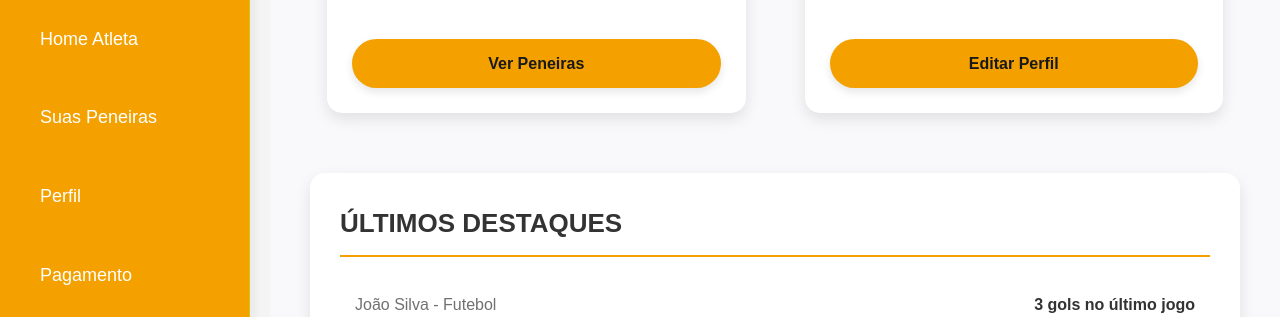
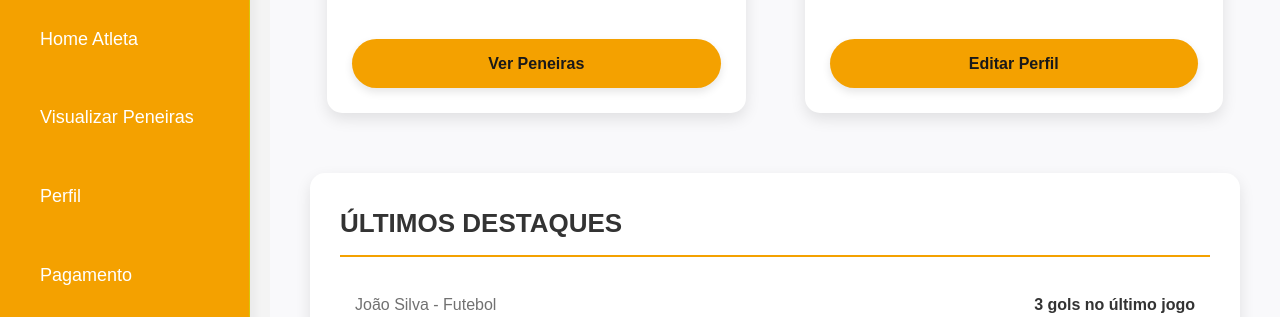
Before and after one commit to GuilhermeCalifoni-code/AtletEasy, a Flask app: page /atleta/home in a window 1280 px wide. Shown: the part 285-602 px from the top of the page. Run offline with Flask 3, Linux system fonts and the light colour scheme.

Commit message:
nada dms

```diff
--- a/AtletEasy/templates/HomeAtleta.html
+++ b/AtletEasy/templates/HomeAtleta.html
@@ -14,7 +14,7 @@
     <nav>
       <ul>
         <li><a href="{{ url_for('atleta.home_atleta') }}">Home Atleta</a></li>
-        <li><a href="{{ url_for('atleta.visualizar_peneiras') }}">Suas Peneiras</a></li>
+        <li><a href="{{ url_for('atleta.visualizar_peneiras') }}">Visualizar Peneiras</a></li>
         <li><a href="{{ url_for('atleta.perfil_atleta') }}">Perfil</a></li>
         <li><a href="{{ url_for('atleta.paga_atleta') }}">Pagamento</a></li>
         <li><a href="{{ url_for('atleta.confirmar_logout') }}" class="logout">Sair</a></li>
--- a/AtletEasy/templates/perfilAtleta.html
+++ b/AtletEasy/templates/perfilAtleta.html
@@ -14,7 +14,7 @@
         <nav>
           <ul>
             <li><a href="{{ url_for('atleta.home_atleta') }}">Home Atleta</a></li>
-            <li><a href="{{ url_for('atleta.visualizar_peneiras') }}">Suas Peneiras</a></li>
+            <li><a href="{{ url_for('atleta.visualizar_peneiras') }}">Visualizar Peneiras</a></li>
             <li><a href="{{ url_for('atleta.perfil_atleta') }}">Perfil</a></li>
             <li><a href="{{ url_for('atleta.paga_atleta') }}">Pagamento</a></li>
           </ul>
--- a/AtletEasy/templates/visualizarPeneiras.html
+++ b/AtletEasy/templates/visualizarPeneiras.html
@@ -15,7 +15,7 @@
     <nav>
       <ul>
         <li><a href="{{ url_for('atleta.home_atleta') }}">Home Atleta</a></li>
-        <li><a href="{{ url_for('atleta.visualizar_peneiras') }}">Suas Peneiras</a></li>
+        <li><a href="{{ url_for('atleta.visualizar_peneiras') }}">Visualizar Peneiras</a></li>
         <li><a href="{{ url_for('atleta.perfil_atleta') }}">Perfil</a></li>
         <li><a href="{{ url_for('atleta.paga_atleta') }}">Pagamento</a></li>
         <li><a href="{{ url_for('atleta.confirmar_logout') }}" class="logout">Sair</a></li>
```
